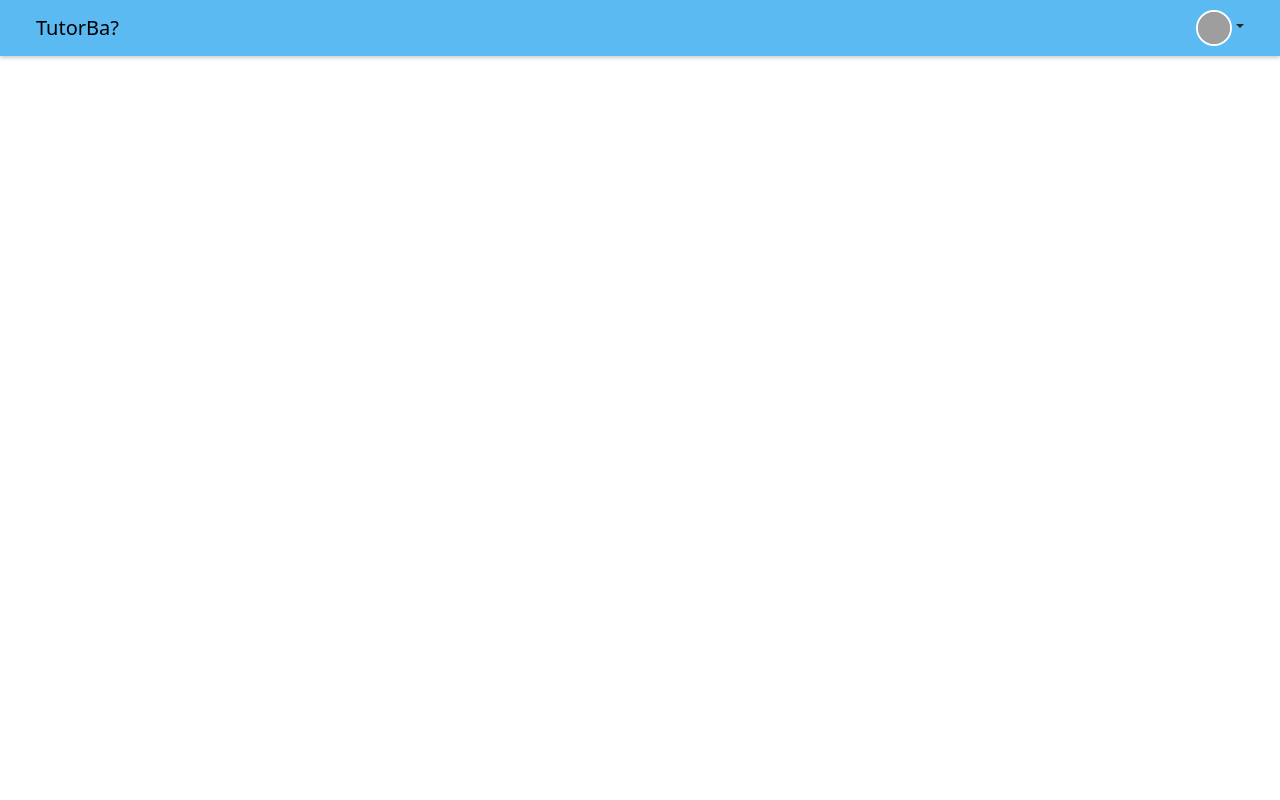
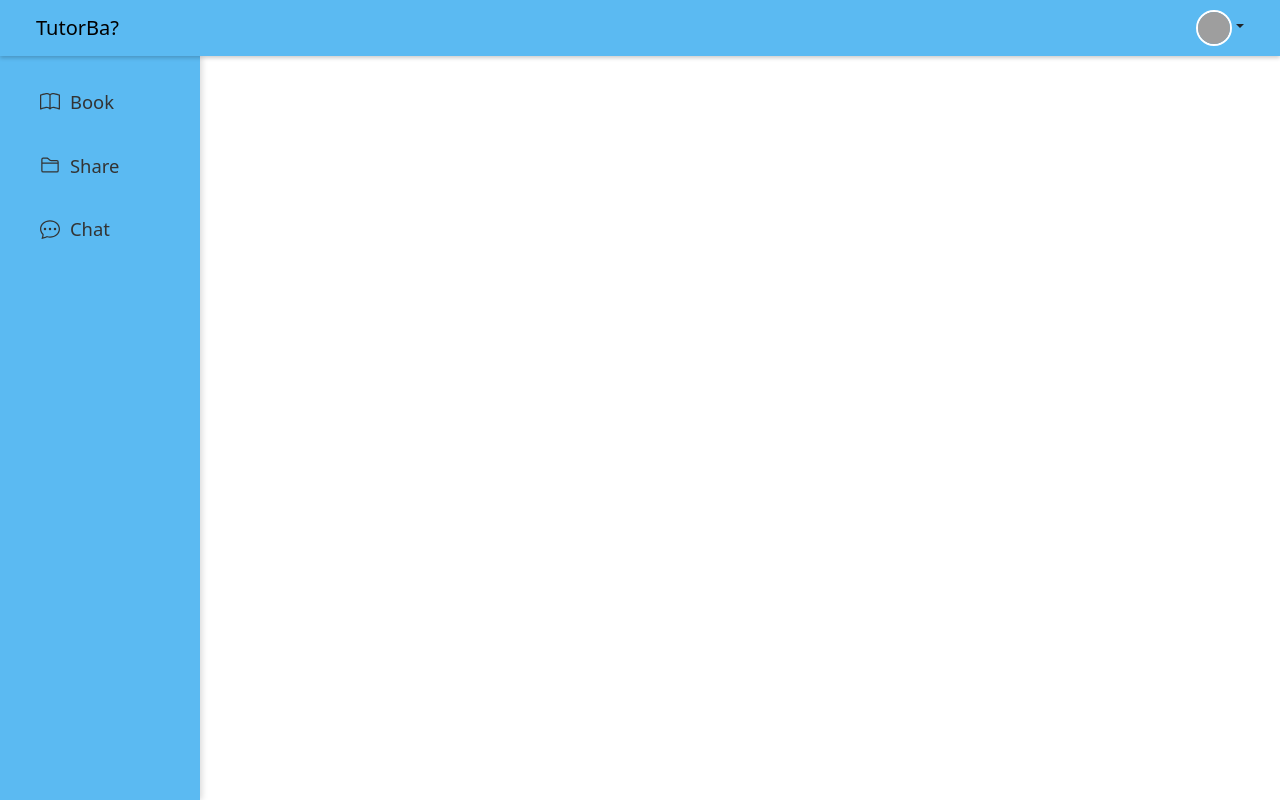
Before and after one commit to diVelarde/TutorBa, a React app in the folder frontend/: page / in a window 1280 px wide. Built offline with nearby package versions, Linux system fonts and the light colour scheme; grey boxes are pictures that could not be loaded; the HTML template or start-up script is replaced by a standard one.

Commit message:
successful sidebar

```diff
--- a/frontend/src/App.jsx
+++ b/frontend/src/App.jsx
@@ -1,12 +1,12 @@
 import 'bootstrap/dist/css/bootstrap.min.css';
 import Header from './Header.jsx';
+import SideBar from './SideBar.jsx';
 
 function App() {
     return(
         <>
-            <header id="header">
-                <Header />
-            </header>
+            <Header />
+            <SideBar />
         </>
     )
 }
--- a/frontend/src/Header.jsx
+++ b/frontend/src/Header.jsx
@@ -9,8 +9,10 @@ const styles = () => (
     {`
       .blueNavBar {
         background-color: #5bbaf2;
+        height: 56px;
         padding: 0.5rem 1.5rem;
         box-shadow: 0 2px 4px rgba(0,0,0,0.2);
+         z-index: 1000;
       }
 
       .profile-avatar {
--- a/frontend/src/SideBar.jsx
+++ b/frontend/src/SideBar.jsx
@@ -0,0 +1,64 @@
+import React from 'react';
+import Nav from 'react-bootstrap/Nav';
+import { BsBook, BsFolder2, BsChatDots } from "react-icons/bs";
+
+
+const styles = () => (
+  <style>
+    {`
+      .sidebar {
+        position: fixed;
+        top: 56px;
+        left: 0;
+        width: 200px;
+        height: calc(100vh - 56px);
+        background-color: #5bbaf2;
+        padding: 1.5rem;
+        box-shadow: 2px 0 6px rgba(0,0,0,0.15);
+        z-index: 900;
+      }
+
+      .sidebar-link {
+        font-size: 1.15rem;
+        margin-bottom: 1.25rem;
+        display: flex;
+        align-items: center;
+        color: #333;
+      }
+
+      .sidebar-link:hover {
+        opacity: 0.7;
+        text-decoration: none;
+      }
+
+      .sidebar-icon {
+        margin-right: 10px;
+      }
+    `}
+  </style>
+);
+
+function SideBar() {
+  return (
+    <>
+      {styles()}
+      <div className="sidebar">
+        <Nav className="flex-column">
+            <Nav.Link href="#book" className="sidebar-link">
+            <BsBook className="sidebar-icon" size={20} /> Book
+            </Nav.Link>
+
+            <Nav.Link href="#share" className="sidebar-link">
+            <BsFolder2 className="sidebar-icon" size={20} /> Share
+            </Nav.Link>
+
+            <Nav.Link href="#chat" className="sidebar-link">
+            <BsChatDots className="sidebar-icon" size={20} /> Chat
+            </Nav.Link>
+        </Nav>
+      </div>
+    </>
+  );
+}
+
+export default SideBar;
```
